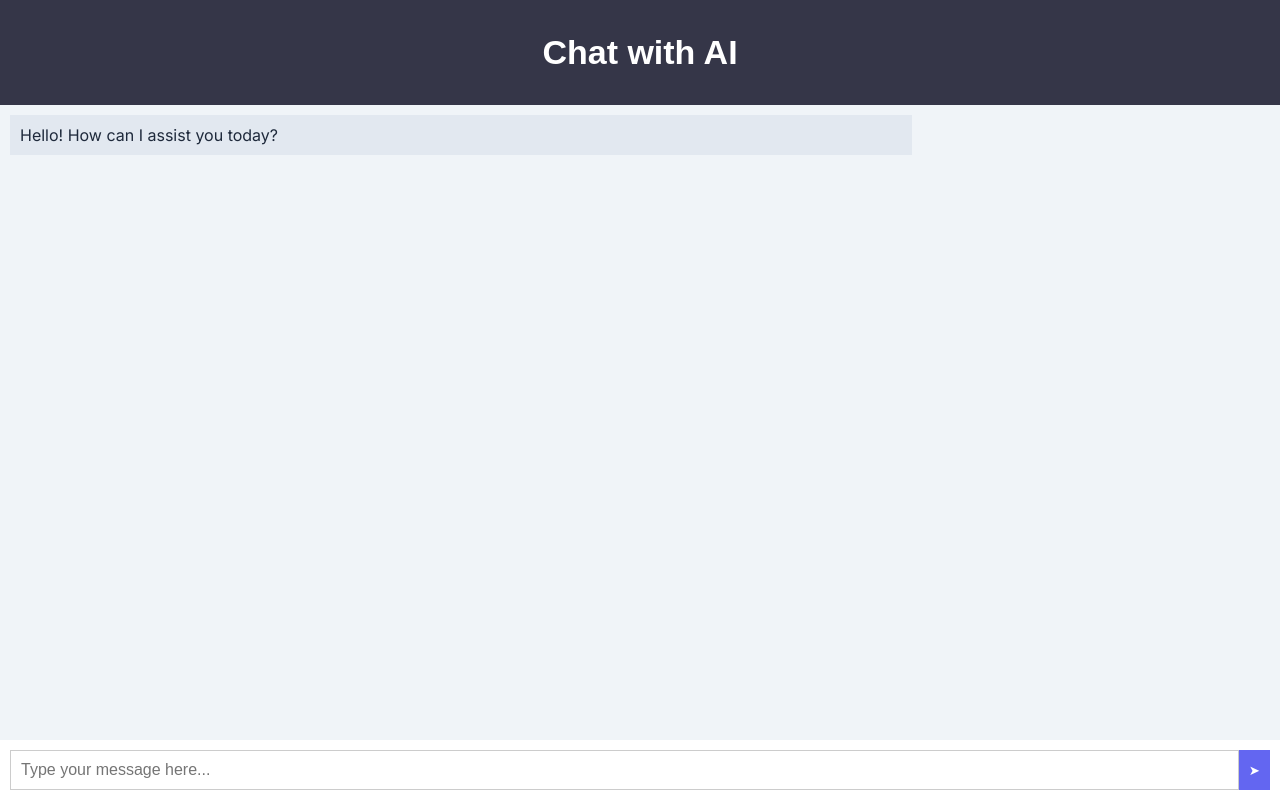
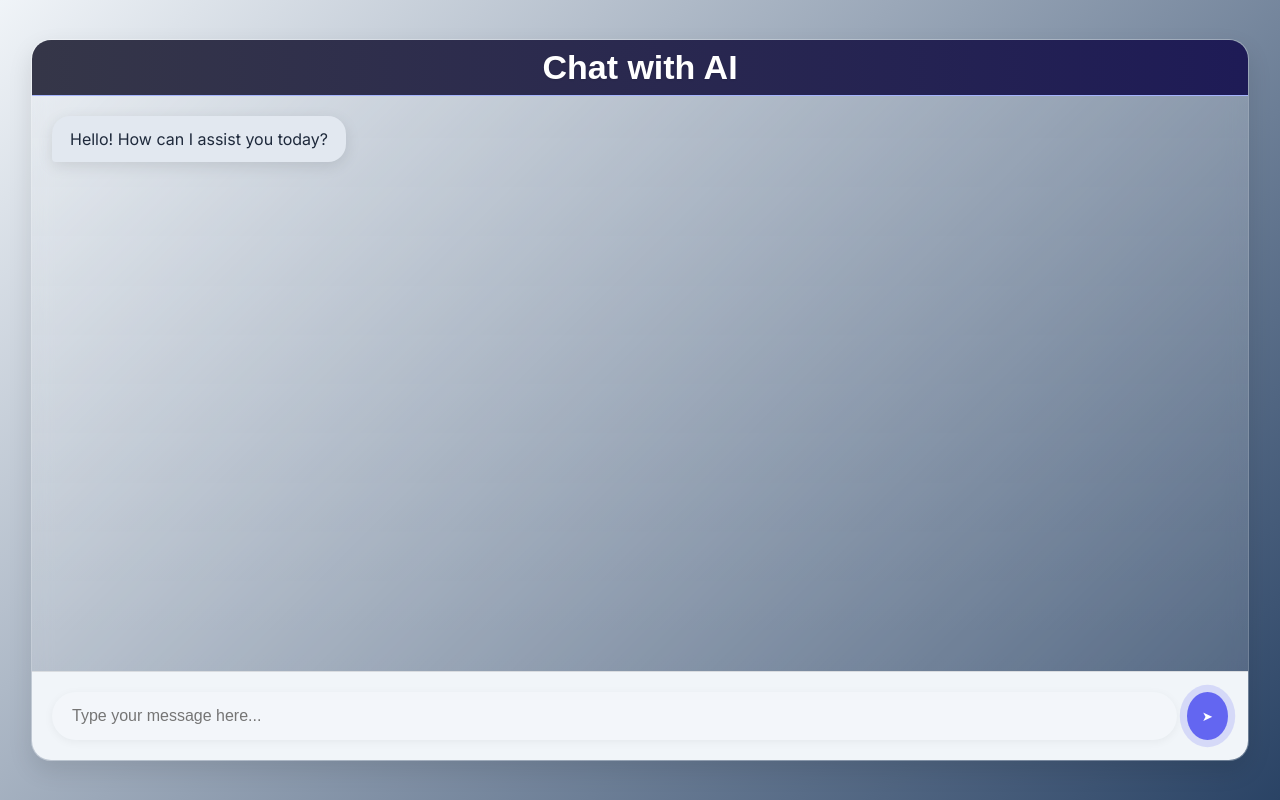
Before and after one commit to Rahul-Birajdar/SmartBot_Project, a Flask app: page / in a window 1280 px wide. Run offline with Flask 3, Linux system fonts and the light colour scheme.

Commit message:
changed css file

```diff
--- a/static/style.css
+++ b/static/style.css
@@ -1,84 +1,197 @@
-@import url('https://fonts.googleapis.com/css2?family=Inter:wght@400&display=swap');
+@import url('https://fonts.googleapis.com/css2?family=Inter:wght@400;500;600&display=swap');
+
+:root {
+    --primary-color: #6366f1;
+    --secondary-color: #a5b4fc;
+    --background-color: #f0f4f8;
+    --text-color: #1e293b;
+    --chat-bg: rgba(255, 255, 255, 0.1);
+    --user-message-bg: #818cf8;
+    --bot-message-bg: #e2e8f0;
+    --input-bg: #f1f5f9;
+}
 
 body {
     font-family: 'Inter', sans-serif;
-    background-color: #f0f4f8;
-    color: #1e293b;
+    background: linear-gradient(135deg, var(--background-color), #2a4365);
+    color: var(--text-color);
     margin: 0;
     padding: 0;
     height: 100vh;
+    display: flex;
+    justify-content: center;
+    align-items: center;
 }
 
 .main-container {
-    width: 100%;
-    height: 100vh;
-    background-color: white;
+    width: 95%;
+    max-width: 1500px;
+    height: 90vh;
+    background-color: var(--chat-bg);
+    backdrop-filter: blur(10px);
+    border: 1px solid rgba(255, 255, 255, 0.2);
+    border-radius: 20px;
+    overflow: hidden;
+    box-shadow: 0 10px 25px rgba(0, 0, 0, 0.1);
     display: flex;
     flex-direction: column;
+    transition: all 0.3s ease;
 }
 
 .chat-header {
-    background-color: #353648;
+    background: linear-gradient(90deg,#353648, #1e1b56);
     color: white;
-    padding: 10px;
-    text-align: center;
+    padding: 15px 10px;
+    height: 25px;
+    display: flex;
+    align-items: center;
+    justify-content: center;
+    font-size: 1.1em;
+    font-weight: 600;
+    border-bottom: 1px solid var(--secondary-color);
+    text-shadow: 0 1px 2px rgba(0, 0, 0, 0.1);
 }
 
 .chat-container {
     flex: 1;
     overflow-y: auto;
-    padding: 10px;
-    background-color: #f0f4f8;
+    padding: 20px;
+    display: flex;
+    flex-direction: column;
+    gap: 15px;
+    background: linear-gradient(to bottom, rgba(240, 244, 248, 0.1), rgba(255, 255, 255, 0.05));
+    scroll-behavior: smooth;
 }
 
 .message {
     max-width: 70%;
-    padding: 10px;
-    margin-bottom: 10px;
+    padding: 12px 18px;
+    border-radius: 18px;
     font-size: 1rem;
+    line-height: 1.4;
+    box-shadow: 0 4px 15px rgba(0, 0, 0, 0.1);
+    transition: all 0.3s ease;
+    animation: slideIn 0.3s ease-out;
+}
+
+@keyframes slideIn {
+    from { opacity: 0; transform: translateY(20px); }
+    to { opacity: 1; transform: translateY(0); }
+}
+
+.message:hover {
+    transform: translateY(-2px) scale(1.02);
+    box-shadow: 0 6px 20px rgba(0, 0, 0, 0.15);
 }
 
 .bot {
-    background-color: #e2e8f0;
     align-self: flex-start;
+    background-color: var(--bot-message-bg);
+    border-bottom-left-radius: 4px;
 }
 
 .user {
-    background-color: #818cf8;
+    align-self: flex-end;
+    background-color: var(--user-message-bg);
     color: white;
-    align-self: flex-end;
+    border-bottom-right-radius: 4px;
 }
 
 .input-area {
     display: flex;
-    padding: 10px;
-    background-color: #ffffff;
+    padding: 20px;
+    background-color: var(--input-bg);
+    border-top: 1px solid rgba(0, 0, 0, 0.1);
 }
 
 input[type="text"] {
     flex: 1;
-    padding: 10px;
-    border: 1px solid #ccc;
+    padding: 15px 20px;
+    border-radius: 30px;
+    border: none;
     font-size: 1rem;
+    background-color: rgba(255, 255, 255, 0.1);
+    color: var(--text-color);
+    transition: all 0.3s ease;
+    box-shadow: 0 2px 10px rgba(0, 0, 0, 0.05);
+}
+
+input[type="text"]:focus {
+    outline: none;
+    box-shadow: 0 0 0 3px rgba(99, 102, 241, 0.3), 0 0 20px rgba(99, 102, 241, 0.2);
 }
 
 .send-btn {
-    background-color: #6366f1;
+    background-color: var(--primary-color);
     color: white;
     border: none;
-    padding: 10px;
+    padding: 15px;
+    border-radius: 50%;
     cursor: pointer;
+    transition: all 0.3s ease;
+    margin-left: 10px;
+    display: flex;
+    align-items: center;
+    justify-content: center;
+    box-shadow: 0 2px 10px rgba(0, 0, 0, 0.1);
+    animation: pulse 2s infinite;
+}
+
+@keyframes pulse {
+    0% { box-shadow: 0 0 0 0 rgba(99, 102, 241, 0.7); }
+    70% { box-shadow: 0 0 0 10px rgba(99, 102, 241, 0); }
+    100% { box-shadow: 0 0 0 0 rgba(99, 102, 241, 0); }
 }
 
 .send-btn:hover {
-    background-color: #555;
+    background-color: #393664;
+    transform: scale(1.05);
 }
 
 /* Custom scrollbar */
 .chat-container::-webkit-scrollbar {
-    width: 4px;
+    width: 8px;
+}
+
+.chat-container::-webkit-scrollbar-track {
+    background: transparent;
 }
 
 .chat-container::-webkit-scrollbar-thumb {
-    background-color: #ccc;
+    background-color: var(--secondary-color);
+    border-radius: 20px;
+    border: 3px solid var(--chat-bg);
 }
+
+/* Responsive design */
+@media (max-width: 768px) {
+    .main-container {
+        width: 100%;
+        height: 100vh;
+        border-radius: 0;
+    }
+
+    .message {
+        max-width: 85%;
+    }
+}
+
+/* Dark mode */
+@media (prefers-color-scheme: dark) {
+    :root {
+        --background-color: #1a202c;
+        --text-color: #e2e8f0;
+        --chat-bg: rgba(45, 55, 72, 0.7);
+        --bot-message-bg: #4a5568;
+        --input-bg: rgba(45, 55, 72, 0.9);
+    }
+
+    body {
+        background: linear-gradient(135deg, var(--background-color), #2c3e50);
+    }
+
+    input[type="text"] {
+        background-color: rgba(74, 85, 104, 0.8);
+        color: white;
+    }
+}
```
